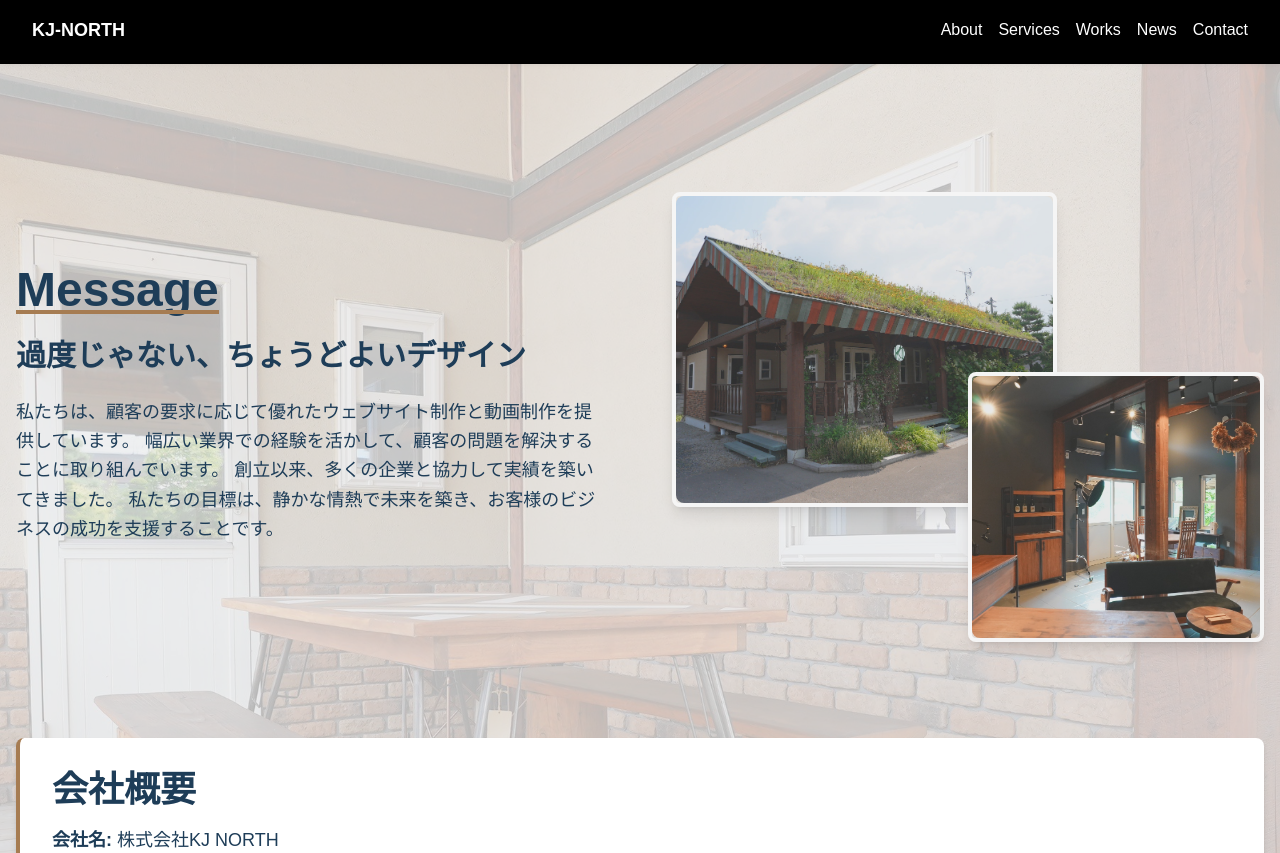
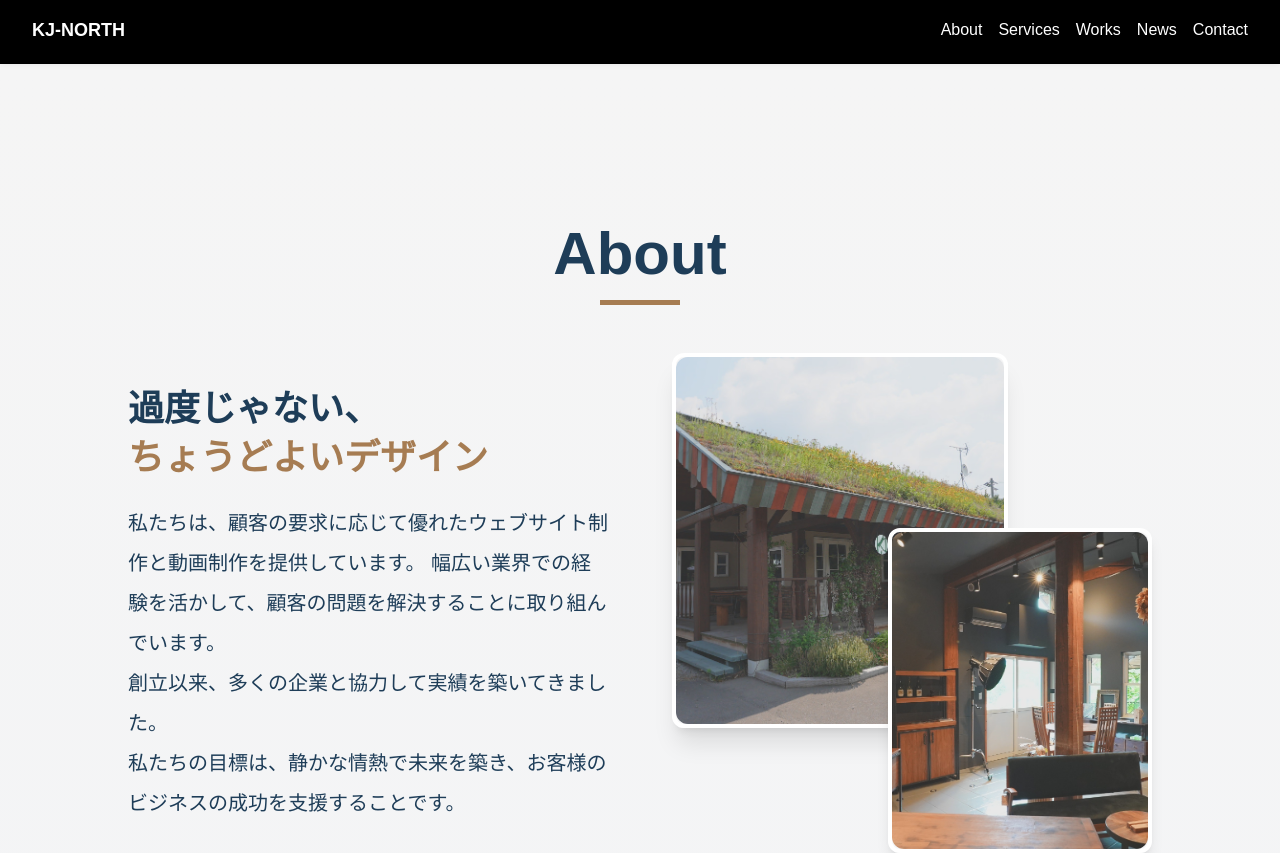
Before and after one commit to miryowasuke/kj-north-site, a Next.js app: page /about in a window 1280 px wide. Shown: the top 853 px of the page. Built offline with nearby package versions, Linux system fonts and the light colour scheme.

Commit message:
aboutページ・各ページのタイトル修正

```diff
--- a/app/about/page.tsx
+++ b/app/about/page.tsx
@@ -1,86 +1,99 @@
 "use client";
-import React from "react";
+import React, { useEffect, useState } from "react";
 import { motion } from "framer-motion";
 import Image from "next/image";
 
 export default function About() {
+  const [isClient, setIsClient] = useState(false);
+
+  useEffect(() => {
+    setIsClient(true);
+  }, []);
+
   return (
-    <section className="relative py-32 min-h-screen  bg-ivoryWhite text-warmWood overflow-hidden">
-      {/* 🔹 背景イメージ（半透明） */}
-      <motion.div
-        style={{ backgroundImage: "url('/photo/photo7.jpg')" }}
-        className="absolute inset-0 bg-cover bg-center opacity-30"
-      />
-
-      <div className="container mx-auto px-4 grid grid-cols-1 md:grid-cols-2 gap-16 items-center relative z-10">
-        {/* 🔹 左側テキストエリア */}
-        <motion.div
-          initial={{ opacity: 0, x: -50 }}
-          whileInView={{ opacity: 1, x: 0 }}
+    <section className="relative py-40 min-h-screen bg-gradient-to-b from-ivoryWhite to-gray-100 text-darkNavy overflow-hidden">
+      {/* 🔹 メインコンテンツ */}
+      <div className="container mx-auto px-6 md:px-16 lg:px-32 relative z-10">
+        {/* 🔹 タイトル */}
+        <motion.h2
+          initial={{ opacity: 0, y: -30 }}
+          animate={{ opacity: 1, y: 0 }}
           transition={{ duration: 0.8, ease: "easeOut" }}
-          viewport={{ once: true }}
+          className="text-5xl md:text-6xl font-bold text-center mb-12"
         >
-          {/* 🔹 タイトル */}
-          <h2 className="text-5xl font-bold mb-6 relative inline-block text-darkNavy">
-            Message
+          About
           <motion.div
             initial={{ scaleX: 0 }}
             animate={{ scaleX: 1 }}
             transition={{ duration: 1, ease: "easeOut" }}
-              className="absolute bottom-0 left-0 w-full h-[4px] bg-warmWood origin-left"
+            className="mt-4 h-[5px] bg-warmWood w-20 mx-auto origin-left"
           />
-          </h2>
+        </motion.h2>
 
-          <h3 className="text-3xl font-semibold mb-6 text-darkNavy">
-            過度じゃない、ちょうどよいデザイン
+        {/* 🔹 テキスト + 画像エリア */}
+        <div className="grid grid-cols-1 md:grid-cols-2 gap-16 items-center">
+          {/* 🔹 左側: テキスト */}
+          <motion.div
+            initial={{ opacity: 0, x: -30 }}
+            animate={{ opacity: 1, x: 0 }}
+            transition={{ duration: 0.8, ease: "easeOut" }}
+            className="max-w-4xl mx-auto text-center md:text-left"
+          >
+            <h3 className="text-4xl font-semibold mb-5 leading-snug">
+              <span className="text-darkNavy">過度じゃない、</span>
+              <br />
+              <span className="text-warmWood">ちょうどよいデザイン</span>
             </h3>
 
-          <p className="text-lg leading-relaxed mb-6 text-darkNavy">
+            <p className="text-xl leading-loose text-darkNavy">
               私たちは、顧客の要求に応じて優れたウェブサイト制作と動画制作を提供しています。
               幅広い業界での経験を活かして、顧客の問題を解決することに取り組んでいます。
+              <br />
               創立以来、多くの企業と協力して実績を築いてきました。
+              <br />
               私たちの目標は、静かな情熱で未来を築き、お客様のビジネスの成功を支援することです。
             </p>
           </motion.div>
 
-        {/* 🔹 右側：オフィスイメージ */}
-        <div className="relative w-full h-[450px]">
+          {/* 🔹 右側: 画像 */}
+          <div className="relative w-full h-[500px]">
             {/* 1枚目（大きい画像） */}
+            {isClient && (
               <motion.div
                 initial={{ opacity: 0, y: 40 }}
-            whileInView={{ opacity: 1, y: 0 }}
+                animate={{ opacity: 1, y: 0 }}
                 transition={{ duration: 0.8, ease: "easeOut" }}
-            viewport={{ once: true }}
-            className="absolute top-0 left-0 w-[65%] h-[70%] rounded-lg shadow-lg overflow-hidden border-ivoryWhite border-[4px] rotate-[-3deg]"
+                className="absolute top-0 left-0 w-[70%] h-[75%] rounded-xl shadow-xl overflow-hidden border-white border-[4px] rotate-[-4deg]"
               >
                 <Image
                   src="/photo/photo19.jpg"
                   alt="事務所の雰囲気"
-              layout="fill"
-              objectFit="cover"
-              className="rounded-lg"
+                  width={600}
+                  height={450}
+                  className="rounded-xl object-cover w-full h-full"
                 />
               </motion.div>
+            )}
 
             {/* 2枚目（小さい画像） */}
+            {isClient && (
               <motion.div
                 initial={{ opacity: 0, y: 50 }}
-            whileInView={{ opacity: 1, y: 0 }}
+                animate={{ opacity: 1, y: 0 }}
                 transition={{ duration: 1, ease: "easeOut", delay: 0.2 }}
-            viewport={{ once: true }}
-            className="absolute bottom-0 right-0 w-[50%] h-[60%] rounded-lg shadow-lg overflow-hidden border-ivoryWhite border-[4px] rotate-[3deg]"
+                className="absolute bottom-0 right-0 w-[55%] h-[65%] rounded-xl shadow-lg overflow-hidden border-white border-[4px] rotate-[3deg]"
               >
                 <Image
                   src="/photo/photo5.jpg"
                   alt="オフィスデザイン"
-              layout="fill"
-              objectFit="cover"
-              className="rounded-lg"
+                  width={500}
+                  height={350}
+                  className="rounded-xl object-cover w-full h-full"
                 />
               </motion.div>
+            )}
           </div>
         </div>
-
         {/* 🔹 会社概要セクション */}
         <div className="container mx-auto px-4 mt-24 relative z-10">
           <motion.div
@@ -107,6 +120,7 @@ export default function About() {
             </p>
           </motion.div>
         </div>
+      </div>
     </section>
   );
 }
--- a/app/contact/page.tsx
+++ b/app/contact/page.tsx
@@ -1,7 +1,9 @@
+import { motion } from "framer-motion";
+
 export default function Contact() {
   return (
     <div className="relative flex flex-col flex-grow min-h-screen bg-gradient-to-b from-darkNavy to-black text-ivoryWhite px-4 py-8">
-      <h1 className="text-5xl font-bold text-center mb-8 text-ivoryWhite underline">
+      <h1 className="text-5xl md:text-6xl font-bold text-center mb-12">
         Contact
       </h1>
       <p className="text-center text-sm text-ivoryWhite mb-4">
--- a/app/news/[id]/page.tsx
+++ b/app/news/[id]/page.tsx
@@ -27,8 +27,11 @@ export default function NewsDetail() {
 
       {/* 🔹 記事コンテンツ */}
       <div className="relative z-10 container mx-auto px-6 py-12 max-w-3xl">
+        <h1 className="text-5xl md:text-6xl font-bold text-center mb-12 text-ivoryWhite ">
+          News
+        </h1>
         {/* タイトル */}
-        <h1 className="text-3xl font-bold text-warmWood mb-4">{news.title}</h1>
+        <h2 className="text-3xl font-bold text-warmWood mb-4">{news.title}</h2>
 
         {/* 日付 & カテゴリ */}
         <p className="text-sm text-gray-300 mb-6">
--- a/app/news/page.tsx
+++ b/app/news/page.tsx
@@ -16,8 +16,9 @@ const News = () => {
 
       <div className="relative container mx-auto px-4">
         {/* 🔹 Newsタイトルを中央に配置 & 白色に設定 */}
-        <h1 className="text-3xl font-bold mb-8 text-center text-white">News</h1>
-
+        <h1 className="text-5xl md:text-6xl font-bold text-center mb-12 text-ivoryWhite ">
+          News
+        </h1>
         <ul className="space-y-6">
           {newsData.map((news) => (
             <li
```
Lines whose indentation alone changed are shown as unchanged.
